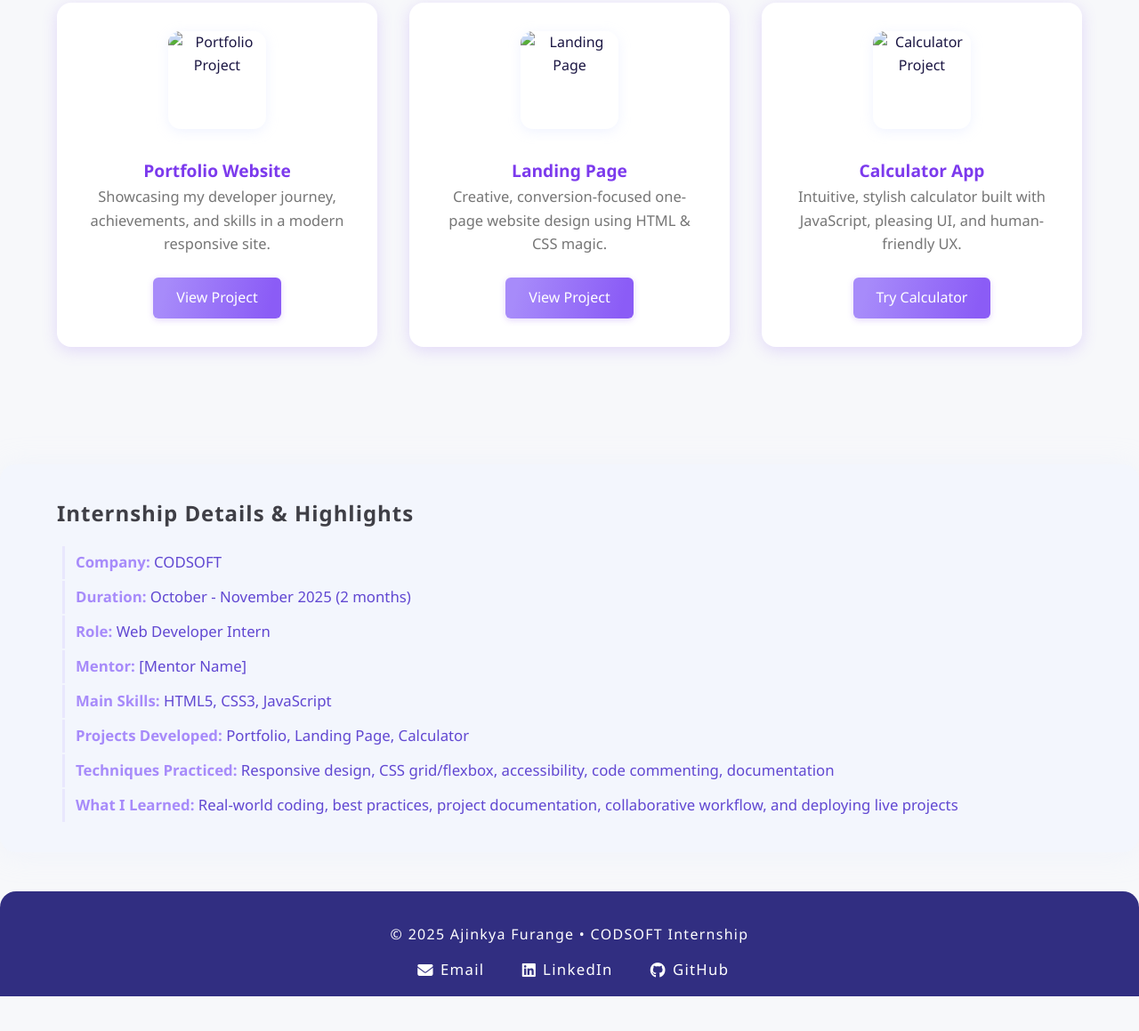
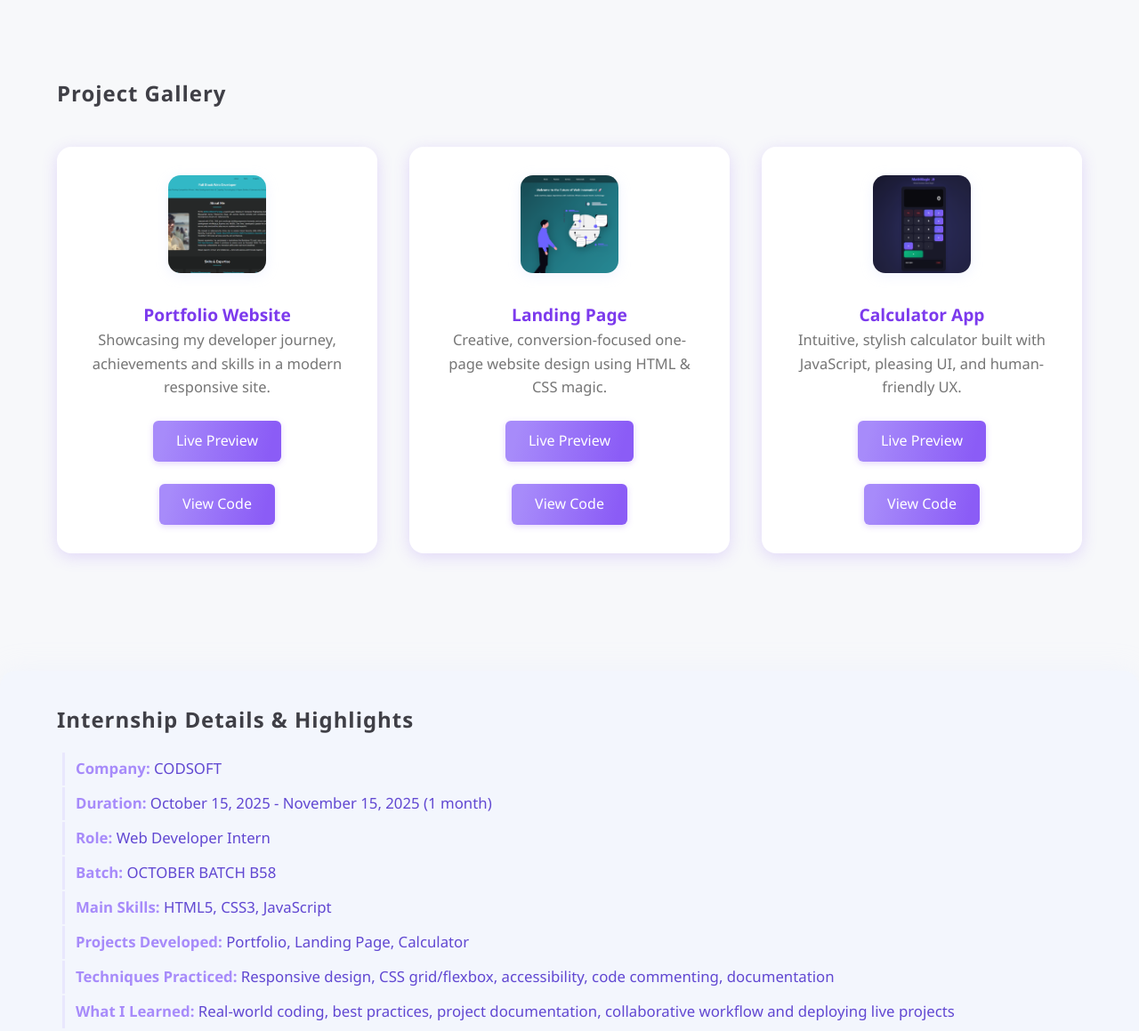
Before and after one commit to Ajinkya-Furange-Patil/CODSOFT, a plain HTML site: page index.html in a window 1280 px wide. Shown: the part 828-1987 px from the top of the page at 89% size. Before the commit the page ends 1948 px from the top, so only its background shows below. Drawn offline with Linux system fonts and the light colour scheme.

Commit message:
changes done basic images added, grammer mistake fixed

```diff
--- a/index.html
+++ b/index.html
@@ -46,14 +46,14 @@
       <div class="container offer-flex">
         <div class="offer-img">
           <!-- Optional: Replace src with actual offer letter image -->
-          <img src="offer-letter.jpg" alt="Internship Offer Letter" />
+          <img src="offerLetter.png" alt="Internship Offer Letter" />
         </div>
         <div class="offer-description">
           <h2>Internship Offer Letter</h2>
           <p>
             Here’s my official offer letter from CODSOFT – where my journey in
             professional web development began. <br />
-            <a href="offer-letter.pdf" class="btn" download
+            <a href="offerLetter.png" class="btn" download
               >Download Offer Letter <i class="fas fa-download"></i
             ></a>
           </p>
@@ -68,41 +68,56 @@
         <div class="projects-grid">
           <!-- Portfolio Card -->
           <div class="project-card">
-            <img src="portfolio-preview.jpg" alt="Portfolio Project" />
+            <img src="Task 1\images\Task 1.png" alt="Portfolio Project" />
             <h3>Portfolio Website</h3>
             <p>
-              Showcasing my developer journey, achievements, and skills in a
+              Showcasing my developer journey, achievements and skills in a
               modern responsive site.
             </p>
-            <a href="portfolio/index.html" class="project-link" target="_blank"
-              >View Project</a
+            <a href="Task 1/" class="project-link" target="_blank"
+              >Live Preview</a
+            >
+            <a
+              href="https://github.com/Ajinkya-Furange-Patil/CODSOFT/tree/main/Task 1"
+              class="project-link"
+              target="_blank"
+              >View Code</a
             >
           </div>
           <!-- Landing Page Card -->
           <div class="project-card">
-            <img src="landing-preview.jpg" alt="Landing Page" />
+            <img src="Task 2\Task 2.png" alt="Landing Page" />
             <h3>Landing Page</h3>
             <p>
               Creative, conversion-focused one-page website design using HTML &
               CSS magic.
             </p>
+            <a href="Task 2/" class="project-link" target="_blank"
+              >Live Preview</a
+            >
             <a
-              href="landing-page/index.html"
+              href="https://github.com/Ajinkya-Furange-Patil/CODSOFT/tree/main/Task 2"
               class="project-link"
               target="_blank"
-              >View Project</a
+              >View Code</a
             >
           </div>
           <!-- Calculator Card -->
           <div class="project-card">
-            <img src="calculator-preview.jpg" alt="Calculator Project" />
+            <img src="Task 3\Task 3.png" alt="Calculator Project" />
             <h3>Calculator App</h3>
             <p>
               Intuitive, stylish calculator built with JavaScript, pleasing UI,
               and human-friendly UX.
             </p>
-            <a href="calculator/index.html" class="project-link" target="_blank"
-              >Try Calculator</a
+            <a href="Task 3/" class="project-link" target="_blank"
+              >Live Preview</a
+            >
+            <a
+              href="https://github.com/Ajinkya-Furange-Patil/CODSOFT/tree/main/Task 3"
+              class="project-link"
+              target="_blank"
+              >View Code</a
             >
           </div>
         </div>
@@ -115,9 +130,11 @@
         <h2>Internship Details & Highlights</h2>
         <ul class="internship-list">
           <li><b>Company:</b> CODSOFT</li>
-          <li><b>Duration:</b> October - November 2025 (2 months)</li>
+          <li>
+            <b>Duration:</b> October 15, 2025 - November 15, 2025 (1 month)
+          </li>
           <li><b>Role:</b> Web Developer Intern</li>
-          <li><b>Mentor:</b> [Mentor Name]</li>
+          <li><b>Batch:</b> OCTOBER BATCH B58</li>
           <li><b>Main Skills:</b> HTML5, CSS3, JavaScript</li>
           <li>
             <b>Projects Developed:</b> Portfolio, Landing Page, Calculator
@@ -128,7 +145,7 @@
           </li>
           <li>
             <b>What I Learned:</b> Real-world coding, best practices, project
-            documentation, collaborative workflow, and deploying live projects
+            documentation, collaborative workflow and deploying live projects
           </li>
         </ul>
       </div>
```
Also changed, not shown: Task 1/index.html (+15 -15 lines), Task 2/index.html (+2 -2 lines), Task 1/images/Task 1.png (added), Task 2/Task 2.png (added), Task 2/man.svg (added), Task 3/Task 3.png (added), offerLetter.png (added), 3 other files.
